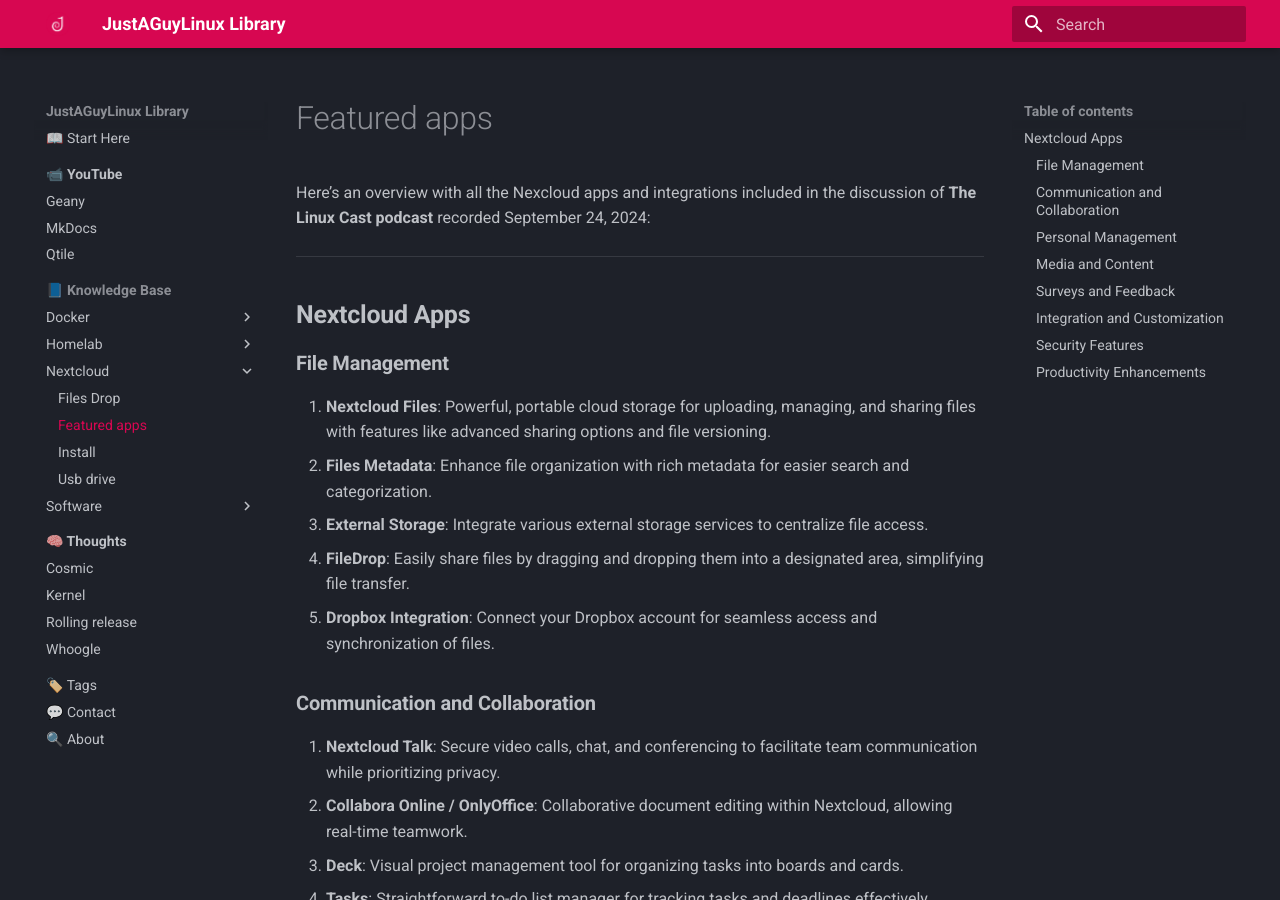
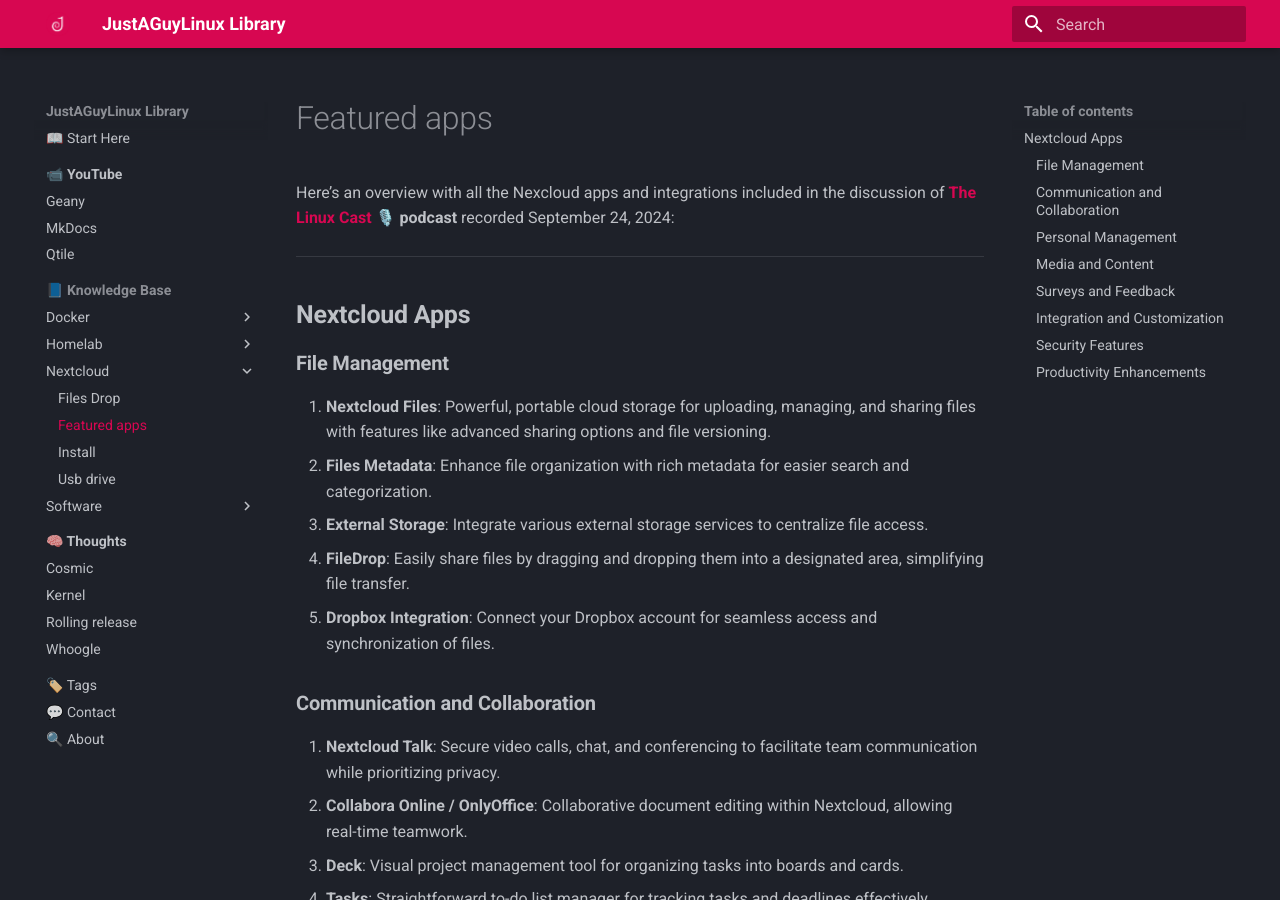
Before and after one commit to drewgrif/jagmkdocs, an MkDocs documentation site: the page built from docs/documentation/nextcloud/featured_apps.md, in a window 1280 px wide and 900 px high. Built offline with MkDocs 1.6.1 and Material for MkDocs 9.7.7, drawn with Linux system fonts in a browser that asks for light colours; part of the change alters nothing that is shown.

```diff
--- a/docs/documentation/nextcloud/featured_apps.md
+++ b/docs/documentation/nextcloud/featured_apps.md
@@ -1,4 +1,5 @@
-Here’s an overview with all the Nexcloud apps and integrations included in the discussion of **The Linux Cast podcast** recorded September 24, 2024:
+Here’s an overview with all the Nexcloud apps and integrations included in the discussion of
+**[The Linux Cast 🎙️](https://www.youtube.com/watch?v=wIMengmlmhA){:target="_blank"} podcast** recorded September 24, 2024:
 
 ---
 
```
